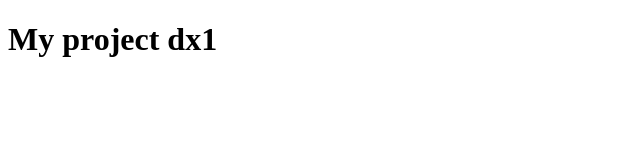
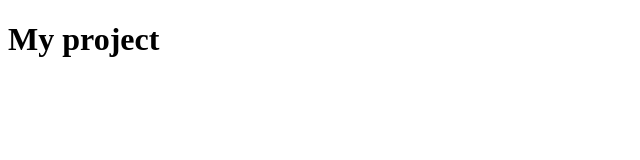
Before and after one commit to OleksandrChervov/my-project, a plain HTML site: page index.html in a window 1280 px wide. Shown: the full height of the page, 0-640 px from the left. Drawn offline with Linux system fonts and the light colour scheme.

Commit message:
Update index.html

```diff
--- a/index.html
+++ b/index.html
@@ -4,9 +4,9 @@
 <meta charset="UTF-8">
 <meta http-equiv="X-UA-Compatible" content="IE=edge">
 <meta name="viewport" content="width=device-width, initial-scale=1.0">
-<title>My project 123</title>
+<title>My project</title>
 </head>
 <body>
-<h1>My project dx1</h1>
+<h1>My project</h1>
 </body>
 </html>
```
